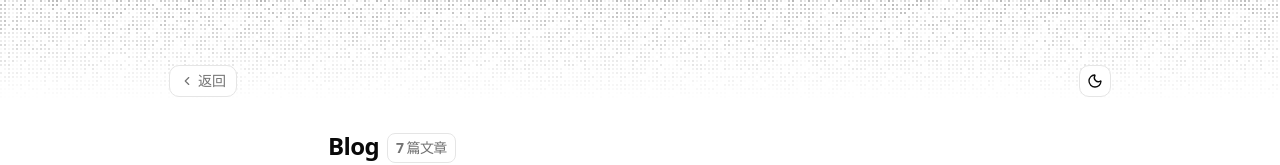
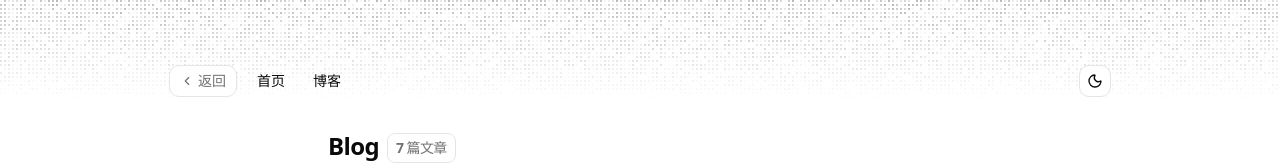
Before and after one commit to xiaotianna/blog, a Next.js app: page /blog in a window 1280 px wide. Shown: the top 165 px of the page. Built offline with nearby package versions, Linux system fonts and the light colour scheme.

Commit message:
feat: 添加博客导航入口

```diff
--- a/app/(home)/page.tsx
+++ b/app/(home)/page.tsx
@@ -1,8 +1,11 @@
+import { Highlighter } from '@/components/ui/highlighter'
 import { SparklesText } from '@/components/ui/sparkles-text'
 import { Categories } from '@/features/home/categories'
 import { MeImage } from '@/features/home/me-image'
 import { Skills } from '@/features/home/skills'
+import { ArrowRight } from 'lucide-react'
 import Image from 'next/image'
+import Link from 'next/link'
 import Markdown from 'react-markdown'
 
 const profile = {
@@ -48,6 +51,19 @@ export default function Home() {
             />
           </MeImage>
         </div>
+        <div className='mt-4'>
+          <span className='cursor-pointer inline-block'>
+            <Highlighter
+              action='underline'
+              color='#FF9800'
+            >
+              <Link href='/blog' className="flex items-center gap-1">
+                翻翻我的笔记
+                <ArrowRight className='size-4' />
+              </Link>
+            </Highlighter>
+          </span>
+        </div>
       </section>
 
       <section
--- a/components/header.tsx
+++ b/components/header.tsx
@@ -5,13 +5,12 @@ import { usePathname, useRouter } from 'next/navigation'
 import { useEffect, useState } from 'react'
 import { AnimatedThemeToggler } from './ui/animated-theme-toggler'
 import { Button } from './ui/button'
-import { routerMeta } from '@/config/router-meta'
+import { Menu } from '@/components/menu'
+import { routerMeta, type RouteMeta } from '@/config/router-meta'
 import { cn } from '@/lib/utils'
 
-type RouterMeta = (typeof routerMeta)[keyof typeof routerMeta]
-
 const routeMetaEntries = Object.entries(routerMeta) as Array<
-  [keyof typeof routerMeta, RouterMeta]
+  [keyof typeof routerMeta, RouteMeta]
 >
 
 const FLICKERING_GRID_VISIBLE_THRESHOLD = 76
@@ -87,11 +86,11 @@ export const Header = () => {
       className={cn(
         'sticky top-3 z-50 -mx-3 mb-6 flex items-center justify-between rounded-xl border px-3 py-2 transition-all duration-300 max-md:top-2 max-md:-mx-2 max-md:px-2',
         isScrolled
-          ? 'border-border/60 bg-background/40 shadow-sm backdrop-blur-xl'
+          ? 'border-border/60 bg-background/40 backdrop-blur-md'
           : 'border-transparent bg-transparent shadow-none'
       )}
     >
-      <div>
+      <div className='flex min-w-0 items-center gap-2'>
         {showBack && (
           <Button
             type="button"
@@ -103,6 +102,7 @@ export const Header = () => {
             返回
           </Button>
         )}
+        <Menu meta={meta} />
       </div>
 
       <AnimatedThemeToggler duration={600} />
--- /dev/null
+++ b/components/menu.tsx
@@ -0,0 +1,60 @@
+'use client'
+
+import Link from 'next/link'
+import type { RouteMeta } from '@/config/router-meta'
+import {
+  NavigationMenu,
+  NavigationMenuItem,
+  NavigationMenuLink,
+  NavigationMenuList
+} from '@/components/ui/navigation-menu'
+
+type MenuProps = {
+  meta?: RouteMeta
+}
+
+function RouteMenuItems({
+  meta
+}: {
+  meta: RouteMeta
+}) {
+  const menuItems = meta.menuItems ?? []
+
+  if (menuItems.length === 0) {
+    return null
+  }
+
+  return (
+    <NavigationMenu
+      viewport={false}
+      className='justify-start'
+    >
+      <NavigationMenuList className='justify-start gap-1'>
+        {menuItems.map((item) => (
+          <NavigationMenuItem key={`${item.href}-${item.label}`}>
+            <NavigationMenuLink
+              asChild
+              className='text-sm py-1 px-3 border-none inline-flex items-center gap-1 group'
+            >
+              <Link href={item.href}>{item.label}</Link>
+            </NavigationMenuLink>
+          </NavigationMenuItem>
+        ))}
+      </NavigationMenuList>
+    </NavigationMenu>
+  )
+}
+
+export function Menu({ meta }: MenuProps) {
+  const showMenu = meta?.showMenu ?? 'hidden'
+
+  if (!meta || showMenu === 'hidden') {
+    return null
+  }
+
+  if (showMenu === 'show') {
+    return <RouteMenuItems meta={meta} />
+  }
+
+  return null
+}
--- /dev/null
+++ b/components/ui/highlighter.tsx
@@ -0,0 +1,102 @@
+"use client"
+
+import { useLayoutEffect, useRef } from "react"
+import type React from "react"
+import { useInView } from "motion/react"
+import { annotate } from "rough-notation"
+import { type RoughAnnotation } from "rough-notation/lib/model"
+
+type AnnotationAction =
+  | "highlight"
+  | "underline"
+  | "box"
+  | "circle"
+  | "strike-through"
+  | "crossed-off"
+  | "bracket"
+
+interface HighlighterProps {
+  children: React.ReactNode
+  action?: AnnotationAction
+  color?: string
+  strokeWidth?: number
+  animationDuration?: number
+  iterations?: number
+  padding?: number
+  multiline?: boolean
+  isView?: boolean
+}
+
+export function Highlighter({
+  children,
+  action = "highlight",
+  color = "#ffd1dc",
+  strokeWidth = 1.5,
+  animationDuration = 600,
+  iterations = 2,
+  padding = 2,
+  multiline = true,
+  isView = false,
+}: HighlighterProps) {
+  const elementRef = useRef<HTMLSpanElement>(null)
+
+  const isInView = useInView(elementRef, {
+    once: true,
+    margin: "-10%",
+  })
+
+  // If isView is false, always show. If isView is true, wait for inView
+  const shouldShow = !isView || isInView
+
+  useLayoutEffect(() => {
+    const element = elementRef.current
+    let annotation: RoughAnnotation | null = null
+    let resizeObserver: ResizeObserver | null = null
+
+    if (shouldShow && element) {
+      const annotationConfig = {
+        type: action,
+        color,
+        strokeWidth,
+        animationDuration,
+        iterations,
+        padding,
+        multiline,
+      }
+
+      const currentAnnotation = annotate(element, annotationConfig)
+      annotation = currentAnnotation
+      currentAnnotation.show()
+
+      resizeObserver = new ResizeObserver(() => {
+        currentAnnotation.hide()
+        currentAnnotation.show()
+      })
+
+      resizeObserver.observe(element)
+      resizeObserver.observe(document.body)
+    }
+
+    return () => {
+      annotation?.remove()
+      if (resizeObserver) {
+        resizeObserver.disconnect()
+      }
+    }
+  }, [
+    shouldShow,
+    action,
+    color,
+    strokeWidth,
+    animationDuration,
+    iterations,
+    padding,
+    multiline,
+  ])
+
+  return (
+    <span ref={elementRef} className="relative inline-block bg-transparent">
+      {children}
+    </span>
+  )
+}
--- a/config/router-meta.ts
+++ b/config/router-meta.ts
@@ -1,13 +1,38 @@
+export type ShowMenu = 'show' | 'hidden' | 'custom'
+
+export type MenuItem = {
+  label: string
+  href: string
+}
+
+export type RouteMeta = {
+  isBack: boolean
+  backPath?: string
+  showMenu?: ShowMenu
+  menuItems?: readonly MenuItem[]
+}
+
 export const routerMeta = {
   '/': {
     isBack: false,
+    showMenu: 'hidden'
   },
   '/blog': {
     isBack: true,
     backPath: '/',
+    showMenu: 'show',
+    menuItems: [
+      { label: '首页', href: '/' },
+      { label: '博客', href: '/blog' }
+    ]
   },
   '/blog/[id]': {
     isBack: true,
     backPath: '/blog',
+    showMenu: 'show',
+    menuItems: [
+      { label: '首页', href: '/' },
+      { label: '博客', href: '/blog' }
+    ]
   }
-} as const
+} as const satisfies Record<string, RouteMeta>
--- a/package.json
+++ b/package.json
@@ -28,6 +28,7 @@
     "react-dom": "19.2.4",
     "react-markdown": "^10.1.0",
     "remark-gfm": "^4.0.1",
+    "rough-notation": "^0.5.1",
     "shadcn": "^4.12.0",
     "shiki": "^4.3.0",
     "tailwind-merge": "^3.6.0",
```
Also changed, not shown: 1 other file (tests, documents, lock files or other folders).
